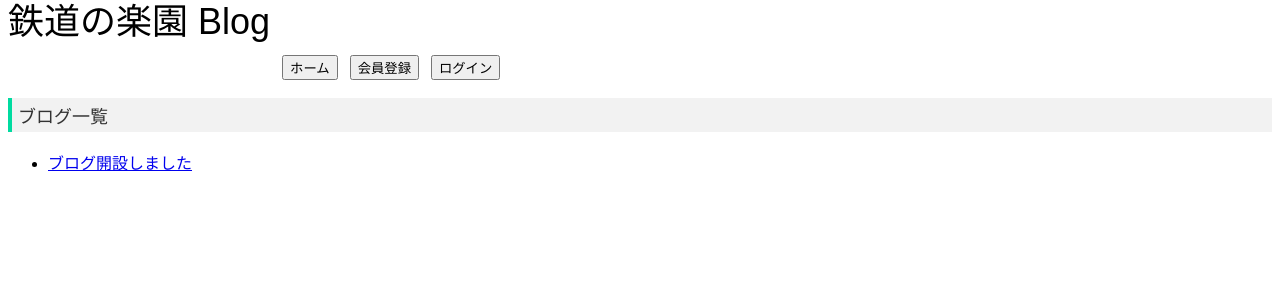
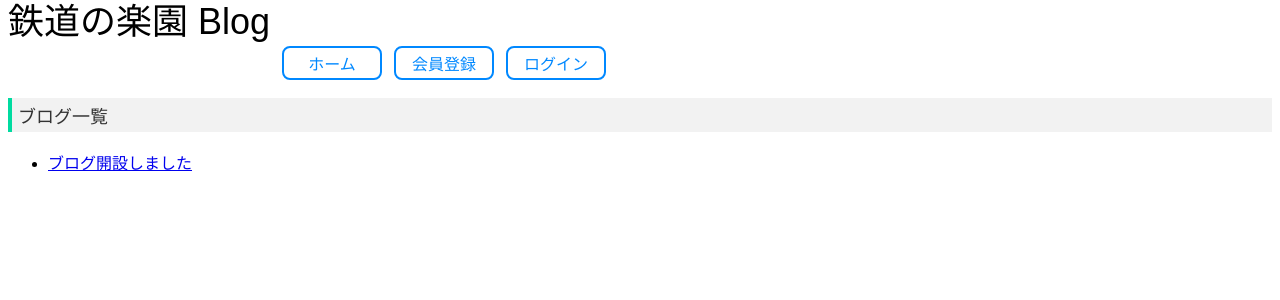
Before and after one commit to trainparadise/trainparadise, a Jekyll site: the page built from blog.html, in a window 1280 px wide. Shown: the top 300 px of the page. Built offline with Jekyll 4.4.1, drawn with Linux system fonts in a browser that asks for light colours.

Commit message:
Update blog.html

```diff
--- a/blog.html
+++ b/blog.html
@@ -13,9 +13,9 @@ layout: null
     <body>
         <div class="titlearea">
             <p class="title">鉄道の楽園 Blog</p>
-            <button type="button">ホーム</button>
-            <button type="button">会員登録</button>
-            <button type="button">ログイン</button>
+            <a class="menu">ホーム</a>
+            <a class="menu">会員登録</a>
+            <a class="menu">ログイン</a>
         </div>
         <p class="subtitle">ブログ一覧</p>
         <ul>
```
